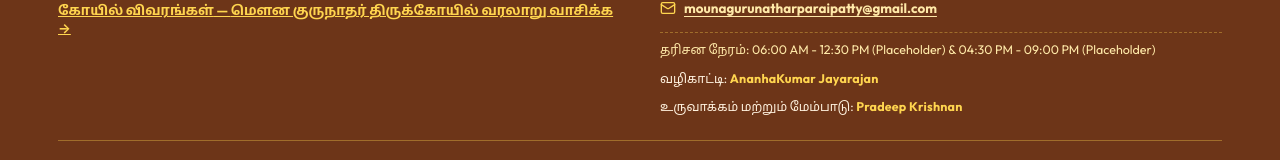
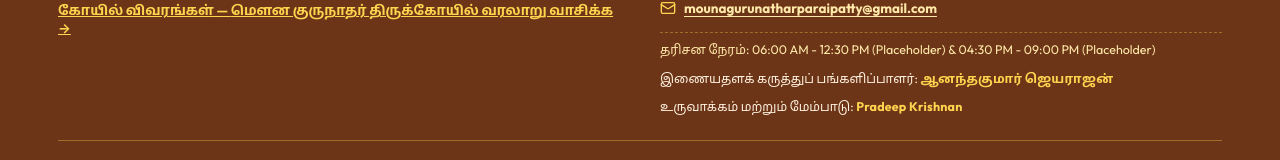
Before and after one commit to 10pradeep/temple, a React (Vite) app: page / in a window 1280 px wide. Shown: the part 1748-1908 px from the top of the page. Built offline with nearby package versions, Linux system fonts and the light colour scheme.

Commit message:
Replace Mentor heading with Website Idea Contributor in Tamil and English

```diff
--- a/src/components/Footer.tsx
+++ b/src/components/Footer.tsx
@@ -152,9 +152,9 @@ export const Footer: React.FC<FooterProps> = ({
               </div>
 
               <div style={{ fontSize: '0.78rem', color: '#FFF2DF', lineHeight: 1.45 }}>
-                {t.footerMentor}{' '}
+                {t.footerIdeaContributor}{' '}
                 <span style={{ color: '#FFD54F', fontWeight: 700, letterSpacing: '0.2px' }}>
-                  AnanhaKumar Jayarajan
+                  {t.footerIdeaContributorName}
                 </span>
               </div>
 
--- a/src/translations/index.ts
+++ b/src/translations/index.ts
@@ -83,7 +83,8 @@ export interface Translations {
   footerPrivacy: string;
   footerTerms: string;
   footerDevelopedBy: string;
-  footerMentor: string;
+  footerIdeaContributor: string;
+  footerIdeaContributorName: string;
   footerDevelopedCreatedBy: string;
   footerWorkInProgress: string;
 
@@ -340,7 +341,8 @@ export const translations: Record<Language, Translations> = {
     footerPrivacy: 'Privacy Policy',
     footerTerms: 'Terms and Conditions',
     footerDevelopedBy: 'Developed By:',
-    footerMentor: 'Mentor:',
+    footerIdeaContributor: 'Website Idea Contributor:',
+    footerIdeaContributorName: 'Anand Kumar Jayarajan',
     footerDevelopedCreatedBy: 'Developed & Created by:',
     footerWorkInProgress: 'Work in progress. Share your data sources to help us expand—contact us',
 
@@ -596,7 +598,8 @@ export const translations: Record<Language, Translations> = {
     footerPrivacy: 'தனியுரிமைக் கொள்கை',
     footerTerms: 'விதிமுறைகள் மற்றும் நிபந்தனைகள்',
     footerDevelopedBy: 'உருவாக்கியவர்:',
-    footerMentor: 'வழிகாட்டி:',
+    footerIdeaContributor: 'இணையதளக் கருத்துப் பங்களிப்பாளர்:',
+    footerIdeaContributorName: 'ஆனந்தகுமார் ஜெயராஜன்',
     footerDevelopedCreatedBy: 'உருவாக்கம் மற்றும் மேம்பாடு:',
     footerWorkInProgress:
       'பணிகள் நடைபெற்று வருகின்றன. எங்கள் சேவையை விரிவுபடுத்த உங்கள் தரவு ஆதாரங்களைப் பகிருங்கள் — எங்களைத் தொடர்புகொள்ளுங்கள்.',
```
